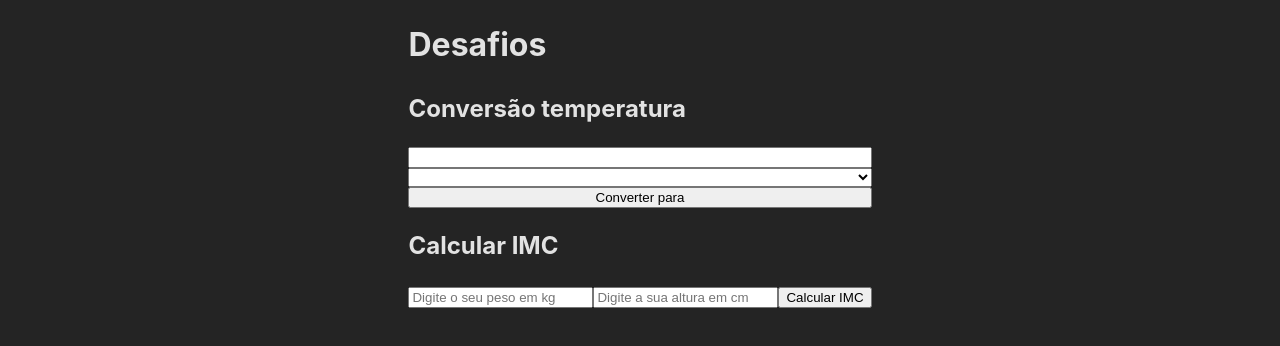
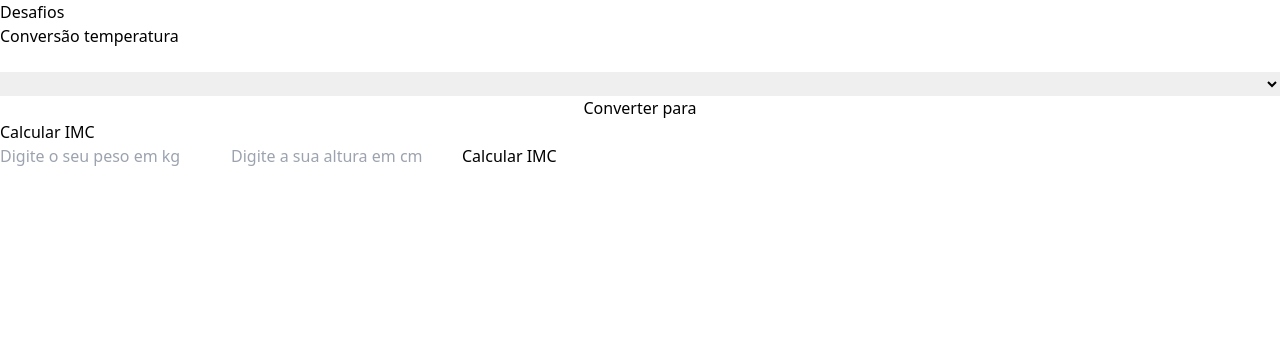
Before and after one commit to luscabap/desafios, a React (Vite) app: page / in a window 1280 px wide. Shown: the top 346 px of the page. Built offline with nearby package versions, Linux system fonts and the light colour scheme.

Commit message:
docs: configurating tailwind

```diff
--- a/src/index.css
+++ b/src/index.css
@@ -1,23 +1,8 @@
-:root {
-  font-family: Inter, system-ui, Avenir, Helvetica, Arial, sans-serif;
-  line-height: 1.5;
-  font-weight: 400;
+@tailwind base;
+@tailwind components;
+@tailwind utilities;
 
-  color-scheme: light dark;
-  color: rgba(255, 255, 255, 0.87);
-  background-color: #242424;
-
-  font-synthesis: none;
-  text-rendering: optimizeLegibility;
-  -webkit-font-smoothing: antialiased;
-  -moz-osx-font-smoothing: grayscale;
+@font-face {
+  font-family: "Roboto";
+  src: url("./font/roboto.ttf") format("opentype");
 }
-
-body {
-  margin: 0;
-  display: flex;
-  justify-content: center;
-  align-items: start;
-  min-width: 320px;
-  min-height: 100vh;
-}
--- /dev/null
+++ b/tailwind.config.js
@@ -0,0 +1,15 @@
+/** @type {import('tailwindcss').Config} */
+export default {
+  content: [
+    "./index.html",
+    "./src/**/*.{js,ts,jsx,tsx}",
+  ],
+  theme: {
+    extend: {
+      fontFamily: {
+        'roboto': ["Roboto"]
+      }
+    },
+  },
+  plugins: [],
+}
```
